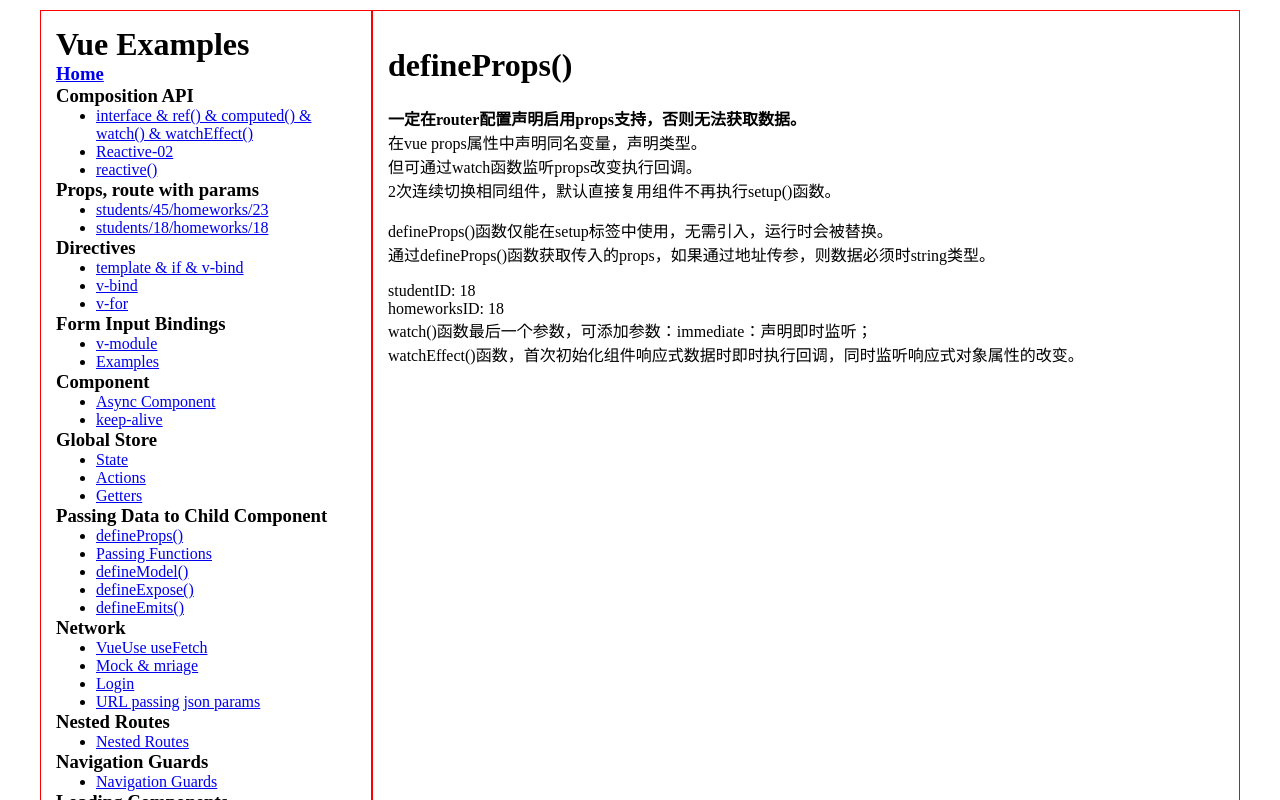
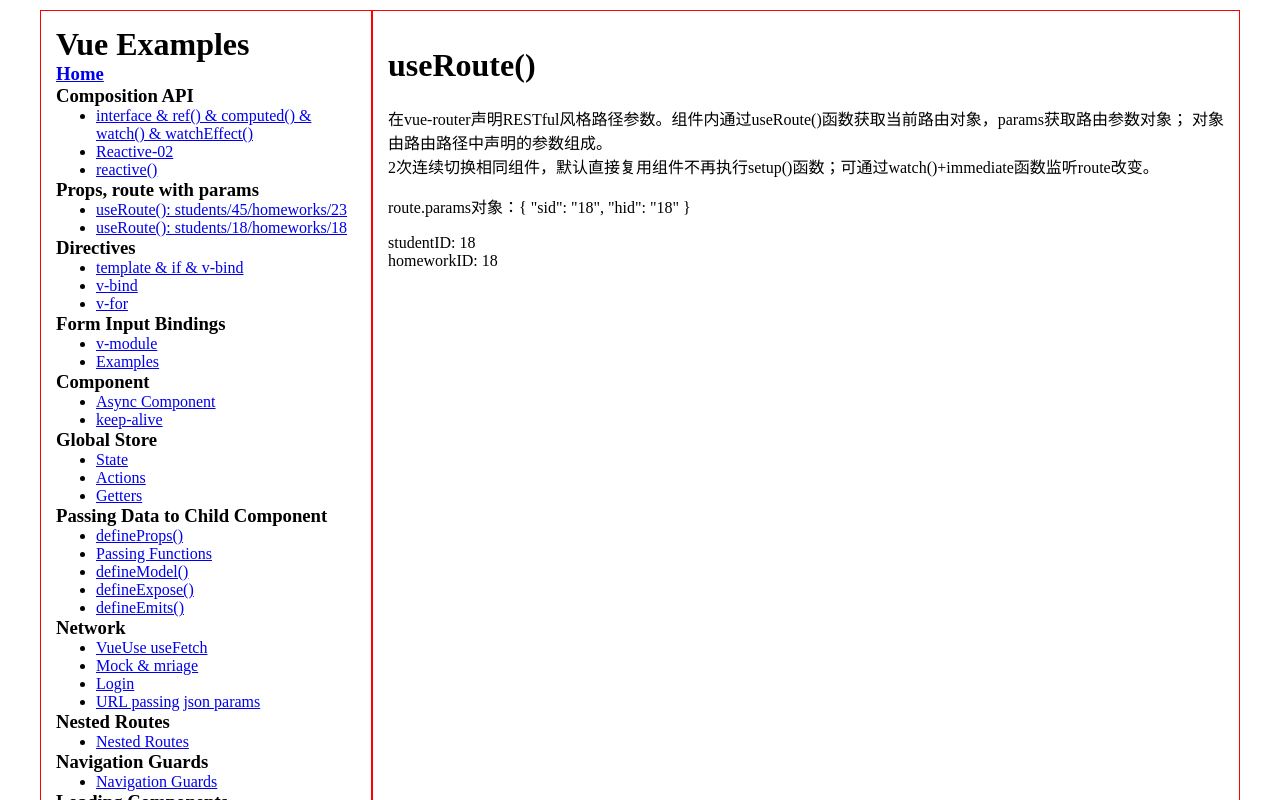
Before and after one commit to bwhyman/vite-vue3-examples, a Vue app: page /#/example03-1/students/18/homeworks/18 in a window 1280 px wide. Shown: the top 800 px of the page. Built offline with nearby package versions, Linux system fonts and the light colour scheme; what miragejs would draw is missing.

Commit message:
useRoute()

```diff
--- a/src/router/index.ts
+++ b/src/router/index.ts
@@ -20,117 +20,90 @@ const routes: RouteRecordRaw[] = [
     component: () => import('@/views/example02/Example02-3.vue')
   },
   {
-    props: true,
     path: '/example03-1/students/:sid/homeworks/:hid',
     component: () => import('@/views/example03/Example03-1.vue')
   },
   {
-    props: true,
-    path: '/example04-1/students/:sid/homeworks/:hid',
-    component: () => import('@/views/example04/Example04-1.vue')
-  },
-  {
-    props: true,
     path: '/example05-1',
     component: () => import('@/views/example05/Example05-1.vue')
   },
   {
-    props: true,
     path: '/example05-2',
     component: () => import('@/views/example05/Example05-2.vue')
   },
   {
-    props: true,
     path: '/example05-3',
     component: () => import('@/views/example05/Example05-3.vue')
   },
   {
-    props: true,
     path: '/example06-1',
     component: () => import('@/views/example06/Example06-1.vue')
   },
   {
-    props: true,
     path: '/example06-2',
     component: () => import('@/views/example06/Example06-2.vue')
   },
   {
-    props: true,
     path: '/example07-1',
     component: () => import('@/views/example07/Example07-1.vue')
   },
   {
-    props: true,
     path: '/example07-2',
     component: () => import('@/views/example07/Example07-2.vue')
   },
   {
-    props: true,
     path: '/example08-1',
     component: () => import('@/views/example08/Example08-1.vue')
   },
   {
-    props: true,
     path: '/example08-2',
     component: () => import('@/views/example08/Example08-2.vue')
   },
   {
-    props: true,
     path: '/example08-3',
     component: () => import('@/views/example08/Example08-3.vue')
   },
   {
-    props: true,
     path: '/example09-1',
     component: () => import('@/views/example09/Example09-1.vue')
   },
   {
-    props: true,
     path: '/example09-2',
     component: () => import('@/views/example09/Example09-2.vue')
   },
   {
-    props: true,
     path: '/example09-3',
     component: () => import('@/views/example09/Example09-3.vue')
   },
   {
-    props: true,
     path: '/example09-4',
     component: () => import('@/views/example09/Example09-4.vue')
   },
   {
-    props: true,
     path: '/example09-5',
     component: () => import('@/views/example09/Example09-5.vue')
   },
   {
-    props: true,
     path: '/example10-1',
     component: () => import('@/views/example10/Example10-1.vue')
   },
   {
-    props: true,
     path: '/example10-2',
     component: () => import('@/views/example10/Example10-2.vue')
   },
   {
-    props: true,
     path: '/example11-1',
     component: () => import('@/views/example11/Example11-1.vue')
   },
   {
-    props: true,
     path: '/example11-2',
     component: () => import('@/views/example11/Example11-2.vue')
   },
   {
-    props: true,
     path: '/example11-3',
     component: () => import('@/views/example11/Example11-3.vue')
   },
   {
-    props: true,
     path: '/example12-1',
     component: () => import('@/views/example12/Example12-1.vue'),
     children: [
@@ -164,13 +137,11 @@ const routes: RouteRecordRaw[] = [
     component: () => import('@/views/example13/GuardContainer.vue'),
     children: [
       {
-        props: true,
         name: 'login-g',
         path: 'login',
         component: () => import('@/views/example13/GuardLogin.vue')
       },
       {
-        props: true,
         path: 'user',
         component: () => import('@/views/example13/GuardUser.vue'),
         meta: {
@@ -178,7 +149,6 @@ const routes: RouteRecordRaw[] = [
         }
       },
       {
-        props: true,
         path: 'admin',
         component: () => import('@/views/example13/GuardAdmin.vue'),
         meta: {
@@ -192,73 +162,59 @@ const routes: RouteRecordRaw[] = [
       }
     ]
   },
-
   {
-    props: true,
     path: '/example15',
     component: () => import('@/views/example15/Example15-1.vue')
   },
   {
-    props: true,
     path: '/example15-2',
     component: () => import('@/views/example15/Example15-2.vue')
   },
   {
-    props: true,
     path: '/example16',
     component: () => import('@/views/example16/Example16View.vue')
   },
   {
-    props: true,
     path: '/example17',
     component: () => import('@/views/example17/Example17View.vue')
   },
   // -------------- homework
   {
-    props: true,
     path: '/exp02',
     component: () => import('@/views/exp02/IndexView.vue')
   },
   {
-    props: true,
     path: '/exp03',
     component: () => import('@/views/exp03/HomeView.vue'),
     children: [
       {
-        props: true,
         path: 'location',
         component: () => import('@/views/exp03/LocationView.vue')
       },
       {
-        props: true,
         name: 'foods',
         path: 'foods',
         component: () => import('@/views/exp03/FoodsView.vue')
       },
       {
-        props: true,
         path: 'shops/:sid',
         component: () => import('@/views/exp03/ShopView.vue')
       },
       {
-        props: true,
         path: 'orders',
         component: () => import('@/views/exp03/OrderView.vue')
       }
     ]
   },
   {
-    props: true,
     path: '/homework01',
     component: () => import('@/views/homework01/IndexView.vue')
   },
   {
-    props: true,
     path: '/homework02',
     component: () => import('@/views/homework02/IndexView.vue')
   },
   {
-    props: true,
     path: '/homework03',
     component: () => import('@/views/homework03/IndexView.vue')
   }
--- a/src/views/SidebarView.vue
+++ b/src/views/SidebarView.vue
@@ -21,12 +21,12 @@
     <ul>
       <li>
         <router-link to="/example03-1/students/45/homeworks/23">
-          students/45/homeworks/23
+          useRoute(): students/45/homeworks/23
         </router-link>
       </li>
       <li>
         <router-link to="/example03-1/students/18/homeworks/18">
-          students/18/homeworks/18
+          useRoute(): students/18/homeworks/18
         </router-link>
       </li>
     </ul>
--- a/src/views/example03/Example03-1.vue
+++ b/src/views/example03/Example03-1.vue
@@ -1,52 +1,32 @@
-<template>
-  <div>
-    <h1>defineProps()</h1>
-    <p>
-      <b>一定在router配置声明启用props支持，否则无法获取数据。</b>
-      <br />
-      在vue props属性中声明同名变量，声明类型。
-      <br />
-      但可通过watch函数监听props改变执行回调。
-      <br />
-      2次连续切换相同组件，默认直接复用组件不再执行setup()函数。
-    </p>
-    <p>
-      defineProps()函数仅能在setup标签中使用，无需引入，运行时会被替换。
-      <br />
-      通过defineProps()函数获取传入的props，如果通过地址传参，则数据必须时string类型。
-    </p>
-    studentID: {{ props.sid }}
-    <br />
-    homeworksID: {{ props.hid }}
-    <br />
-    watch()函数最后一个参数，可添加参数：immediate：声明即时监听；
-    <br />
-    watchEffect()函数，首次初始化组件响应式数据时即时执行回调，同时监听响应式对象属性的改变。
-  </div>
-</template>
-<script lang="ts" setup>
-import { watchEffect, ref, watch } from 'vue'
-// 地址参数的属性，必须是string类型。控制台显式warning
-interface Props {
-  sid: string
-  hid: string
-}
-
-let props = defineProps<Props>()
-console.log(`连续切换相同组件时，默认直接复用组件，仅执行一次初始化setup()函数`)
-
-// 可监听传入参数的改变，基于新参数完成网络请求等逻辑操作
-// watch()函数，默认首次进入时不即时监听
+<script setup lang="ts">
+import { watch } from 'vue'
+import { useRoute } from 'vue-router'
+const route = useRoute()
 watch(
-  props,
+  route,
   () => {
-    console.log(`watch. sid: ${props.sid}; hid: ${props.hid}`)
+    console.log(route.params)
   },
   { immediate: true }
 )
-
-// 可直接监听内部使用的响应式对象及对象属性的改变，且即时监听
-watchEffect(() => {
-  console.log(`watchEffect. sid: ${props.sid}; hid: ${props.hid}`)
-})
 </script>
+<template>
+  <div>
+    <div>
+      <h1>useRoute()</h1>
+      <p>
+        在vue-router声明RESTful风格路径参数。组件内通过useRoute()函数获取当前路由对象，params获取路由参数对象；
+        对象由路由路径中声明的参数组成。
+        <br />
+        2次连续切换相同组件，默认直接复用组件不再执行setup()函数；可通过watch()+immediate函数监听route改变。
+        <br />
+      </p>
+      <p>route.params对象：{{ route.params }}</p>
+      <p>
+        studentID: {{ route.params.sid }}
+        <br />
+        homeworkID: {{ route.params.hid }}
+      </p>
+    </div>
+  </div>
+</template>
--- a/src/views/exp03/ShopView.vue
+++ b/src/views/exp03/ShopView.vue
@@ -22,13 +22,11 @@ import { computed, ref } from 'vue'
 import type { Item, Shop } from './data/homework02'
 import { useH2Store } from './store'
 import { getShopService } from './service'
-interface Props {
-  sid: string
-}
-const props = defineProps<Props>()
+import { useRoute } from 'vue-router'
+const params = useRoute().params
 const shop = ref<Shop>()
 
-getShopService(Number.parseInt(props.sid)).then((sh) => {
+getShopService(Number.parseInt(params.sid as string)).then((sh) => {
   shop.value = sh
 })
 const store = useH2Store()
```
